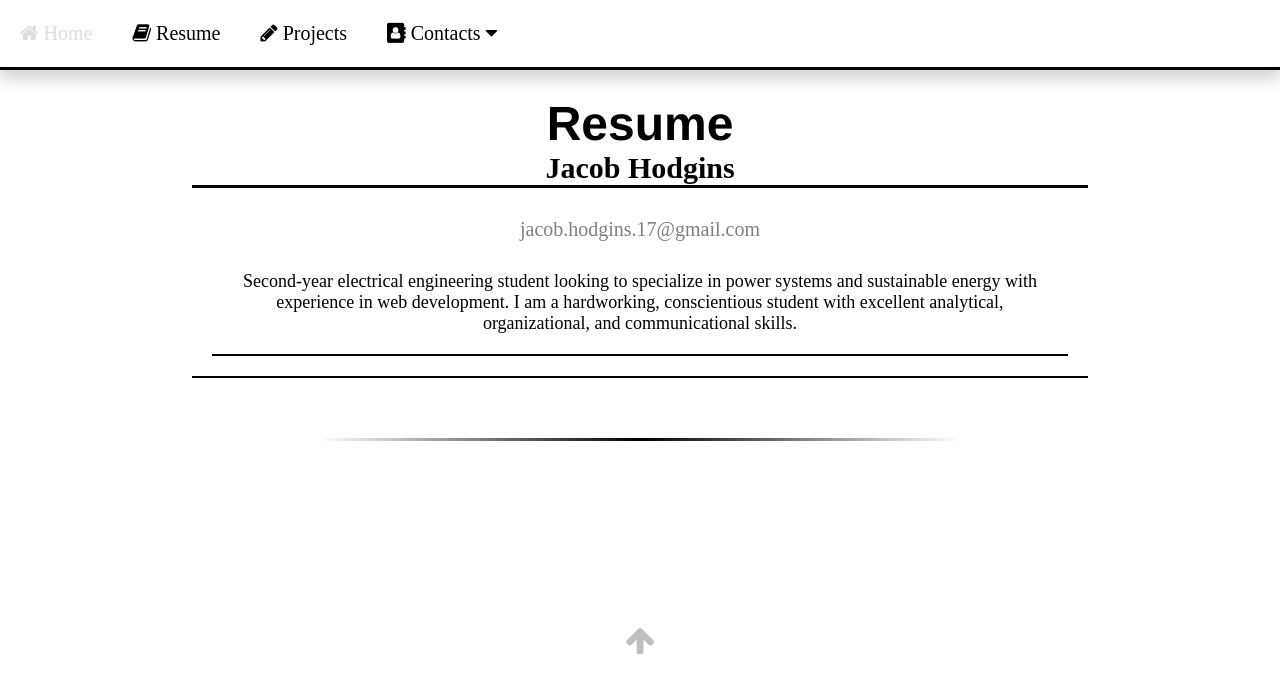
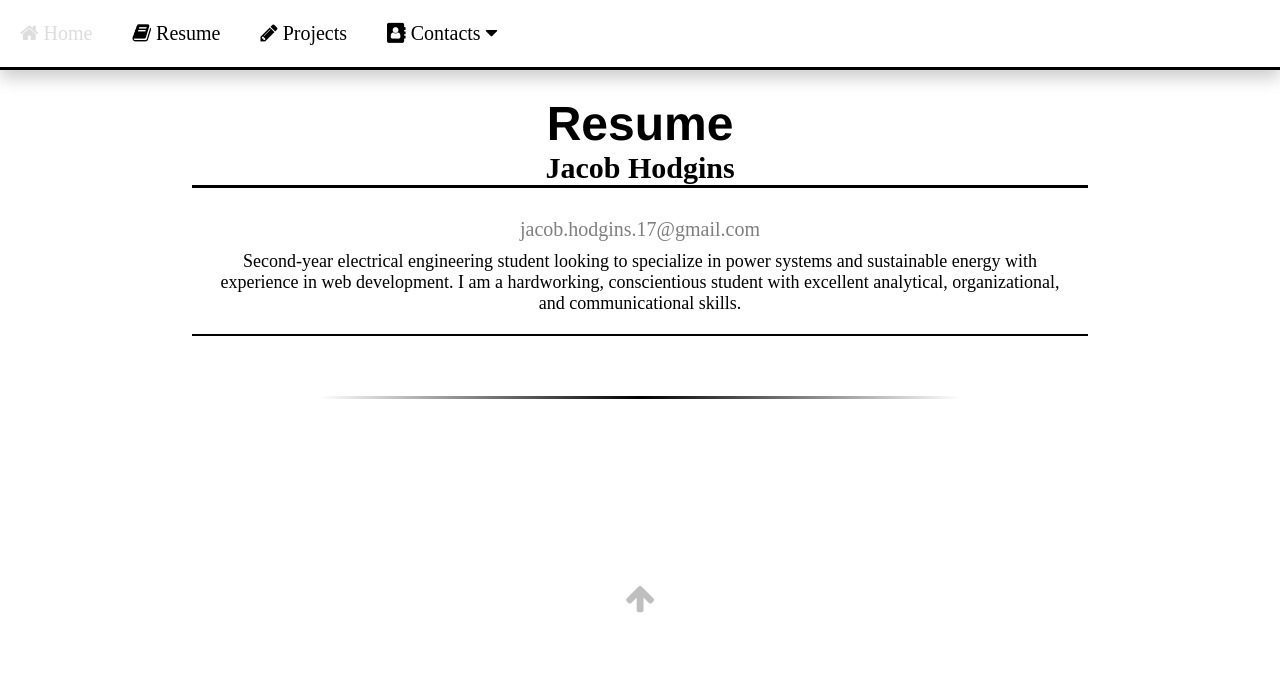
Before and after one commit to JacobHodgins/hodginsjacob, a Jekyll site: the page built from resume/index.html, in a window 1280 px wide. Shown: the top 694 px of the page. Built offline with Jekyll 4.4.1, drawn with Linux system fonts in a browser that asks for light colours.

Commit message:
Update index.html

```diff
--- a/resume/index.html
+++ b/resume/index.html
@@ -10,9 +10,9 @@
   <div class="resume-blurb">
     <div class="my-email">jacob.hodgins.17@gmail.com</div>
     <span></span>
-    <div class="resume-blurb">
-      Second-year electrical engineering student looking to specialize in power systems and sustainable energy with experience in web development. I am a hardworking,
-      conscientious student with excellent analytical, organizational, and communicational skills.
+    <div class="resume-paragraph">
+      <p>Second-year electrical engineering student looking to specialize in power systems and sustainable energy with experience in web development. I am a
+        hardworking, conscientious student with excellent analytical, organizational, and communicational skills.</p>
     </div>
   </div>
 
```
